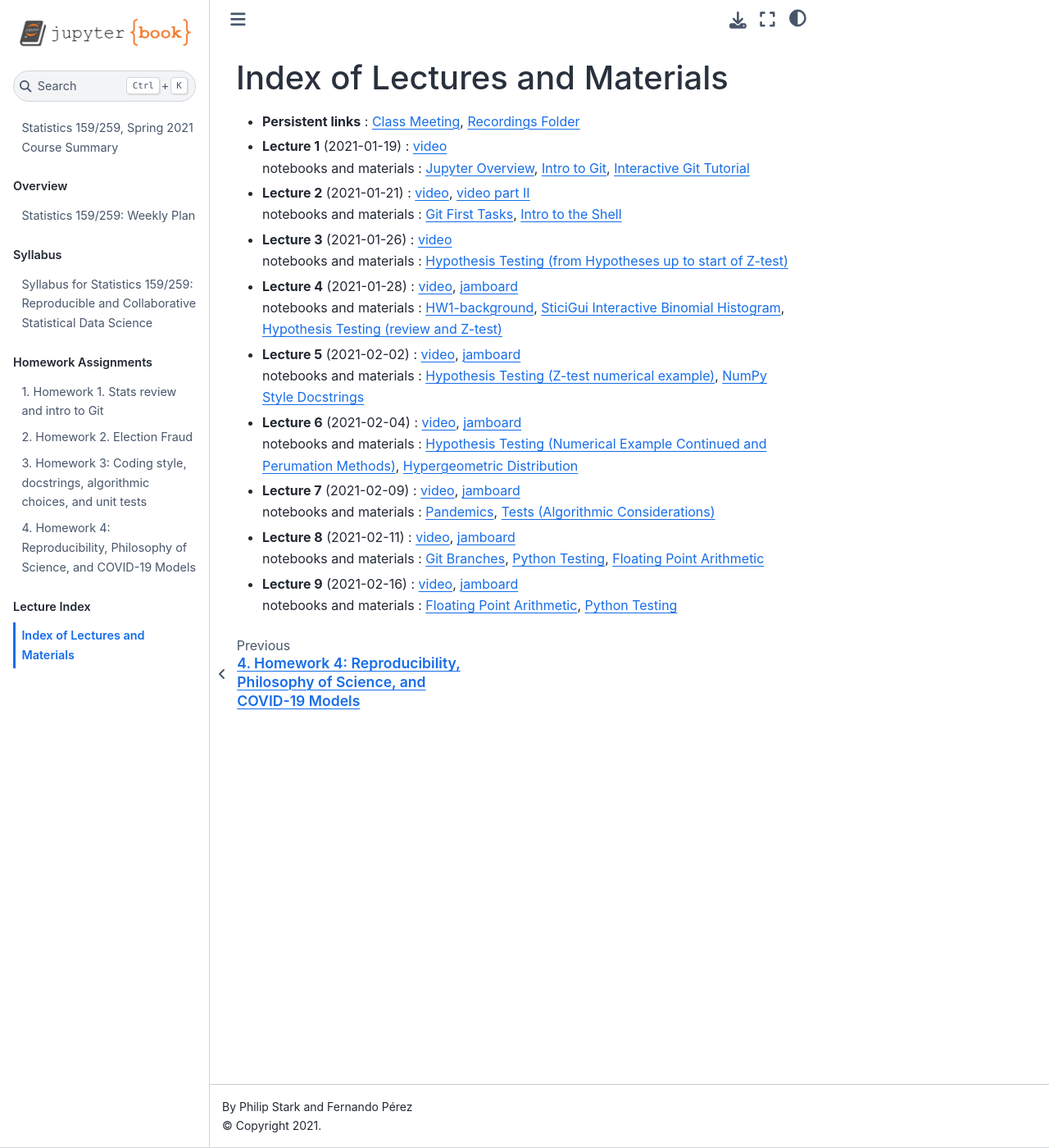
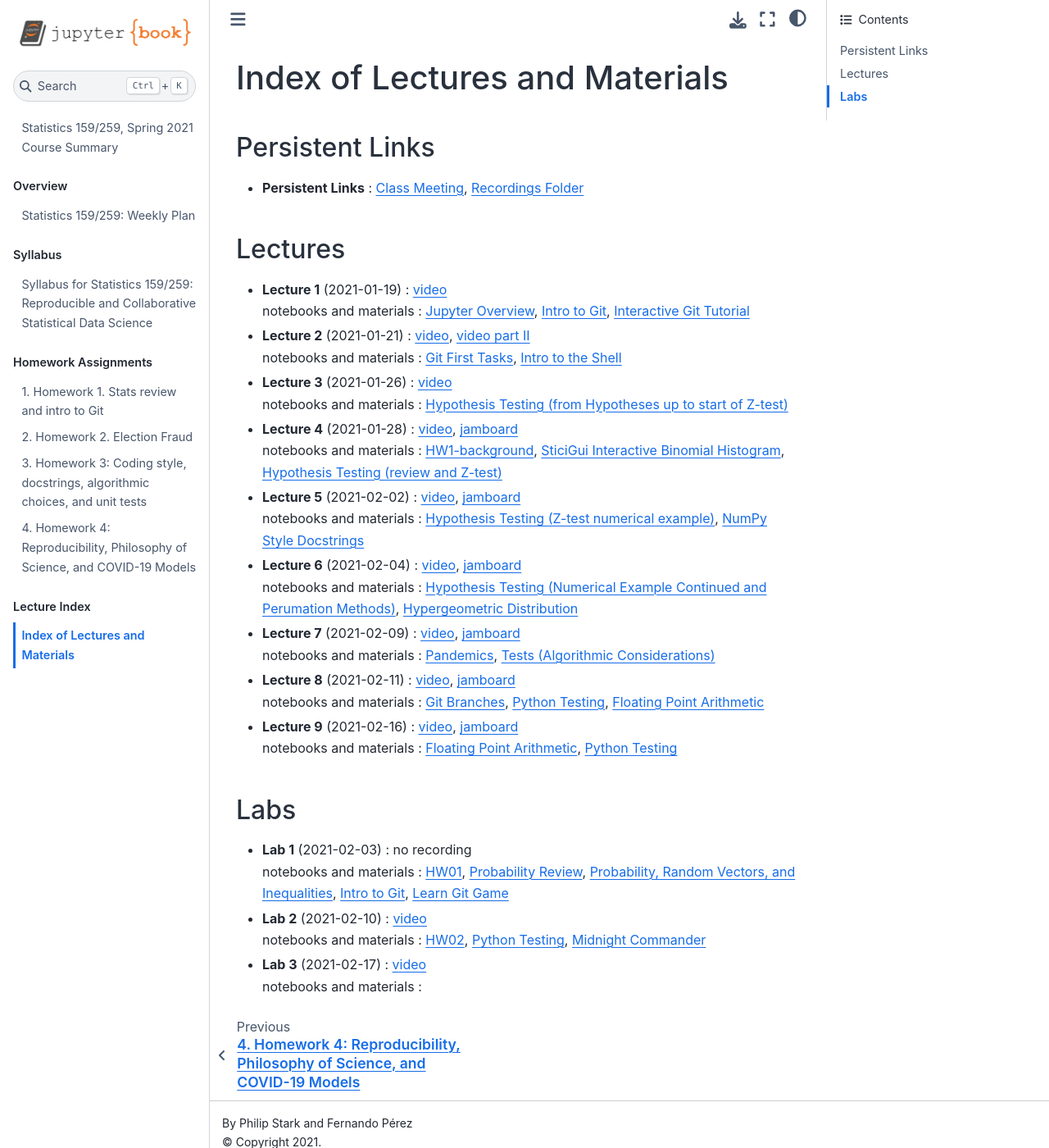
Before and after one commit to UCB-stat-159-s21/site, a Jupyter Book: the page built from Index/index.md, in a window 1280 px wide and 1400 px high. Shown: the whole window at 82% size. Built offline with Jupyter Book 1.0.4 settings and Sphinx 7.4.7 and the Sphinx Book theme 1.1.4, drawn with Linux system fonts in a browser that asks for light colours; pages that are not in the unit, such as notebooks, are missing from menus.

Commit message:
[ENH] Updated index of materials. Added lab section.

```diff
--- a/Index/index.md
+++ b/Index/index.md
@@ -1,6 +1,11 @@
 # Index of Lectures and Materials
-- **Persistent links** : [Class Meeting](https://meet.google.com/obw-mykk-sny), [Recordings Folder](https://drive.google.com/drive/folders/1yrty9SUplj_8hA5OPO2kGxvelwhSK2u0?usp=sharing)
 
+## Persistent Links
+
+- **Persistent Links** : [Class Meeting](https://meet.google.com/obw-mykk-sny), [Recordings Folder](https://drive.google.com/drive/folders/1yrty9SUplj_8hA5OPO2kGxvelwhSK2u0?usp=sharing)
+
+
+## Lectures
 - **Lecture 1** (2021-01-19) : [video](https://drive.google.com/file/d/17d_muyiSVo3jBkZyTDSvddtSbMOH9UIC/view?usp=sharing)
 notebooks and materials : [Jupyter Overview](https://ucb-stat-159-s21.github.io/site/Notes/01/intro-jupyter-hub.html), [Intro to Git](https://ucb-stat-159-s21.github.io/site/Notes/01/index.html), [Interactive Git Tutorial](https://ucb-stat-159-s21.github.io/site/Notes/01/git-intro-concepts.html)
 - **Lecture 2** (2021-01-21) : [video](https://drive.google.com/file/d/1wCgzM2uk1Z8H05UQE7TSoq89rHZc-De2/view?usp=sharing), [video part II](https://drive.google.com/file/d/1AnSNpQyvkkLlbii-rHeawL6XulFM8MqZ/view?usp=sharing)
@@ -18,5 +23,14 @@ notebooks and materials : [Hypothesis Testing (Numerical Example Continued and P
 notebooks and materials : [Pandemics](https://ucb-stat-159-s21.github.io/site/Notes/pandemic.html), [Tests (Algorithmic Considerations)](https://ucb-stat-159-s21.github.io/site/Notes/tests.html#algorithmic-considerations)
 - **Lecture 8** (2021-02-11) : [video](https://drive.google.com/file/d/1m8eIQuwe9vEU9M4KVlQNfawNeERqOw27/view?usp=sharing), [jamboard](https://jamboard.google.com/d/1WtIndppxzUFdGG63uhM0wm9-OUZdhhykkQxqqG2eB9g/edit?usp=sharing)
 notebooks and materials : [Git Branches](https://git-scm.com/book/en/v2/Git-Branching-Branches-in-a-Nutshell), [Python Testing](http://carpentries-incubator.github.io/python-testing/), [Floating Point Arithmetic](https://docs.oracle.com/cd/E19957-01/806-3568/ncg_goldberg.html#674)
-- **Lecture 9** (2021-02-16) : [video](TBD), [jamboard](https://jamboard.google.com/d/1l1LEBy8t1jAz2COwQl9B-5QIcgiQMwnKiL1nPuH_CfQ/viewer)
+- **Lecture 9** (2021-02-16) : [video](https://drive.google.com/file/d/1ImcOtXxcZW8qjx0turOyn9duhKs1z1xz/view?usp=sharing), [jamboard](https://jamboard.google.com/d/1l1LEBy8t1jAz2COwQl9B-5QIcgiQMwnKiL1nPuH_CfQ/viewer)
 notebooks and materials : [Floating Point Arithmetic](https://../Notes/TestingSoftware/numerical-issues.html),  [Python Testing](https://../Notes/TestingSoftware/testing-tutorial.html)
+
+## Labs
+- **Lab 1** (2021-02-03) : no recording
+notebooks and materials : [HW01](https://ucb-stat-159-s21.github.io/site/Hw/hw01-background.html),
+[Probability Review](https://ucb-stat-159-s21.github.io/site/Notes/setsCombinatorics.html), [Probability, Random Vectors, and Inequalities](https://ucb-stat-159-s21.github.io/site/Notes/probVectors.html), [Intro to Git](https://github.com/berkeley-scf/tutorial-git-basics/blob/master/git-intro.md), [Learn Git Game](https://learngitbranching.js.org/)
+- **Lab 2** (2021-02-10) : [video](https://drive.google.com/file/d/1gIu3OhxD2IqqH77aJZNbj6RT7iMrcd_l/view?usp=sharing)
+notebooks and materials : [HW02](https://ucb-stat-159-s21.github.io/site/Hw/hw02-election-fraud.html), [Python Testing](http://carpentries-incubator.github.io/python-testing/), [Midnight Commander](https://midnight-commander.org/wiki/doc/common/actions)
+- **Lab 3** (2021-02-17) : [video](TBD)
+notebooks and materials :
```
